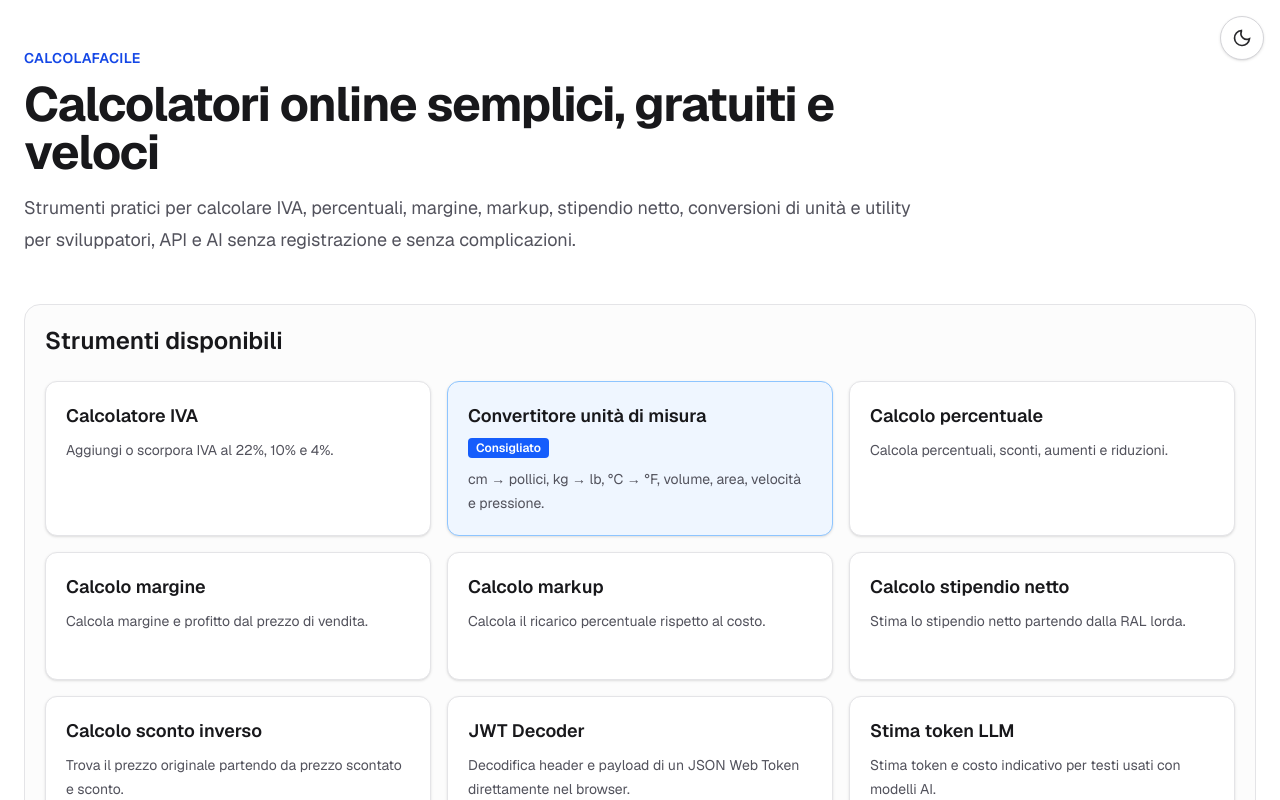
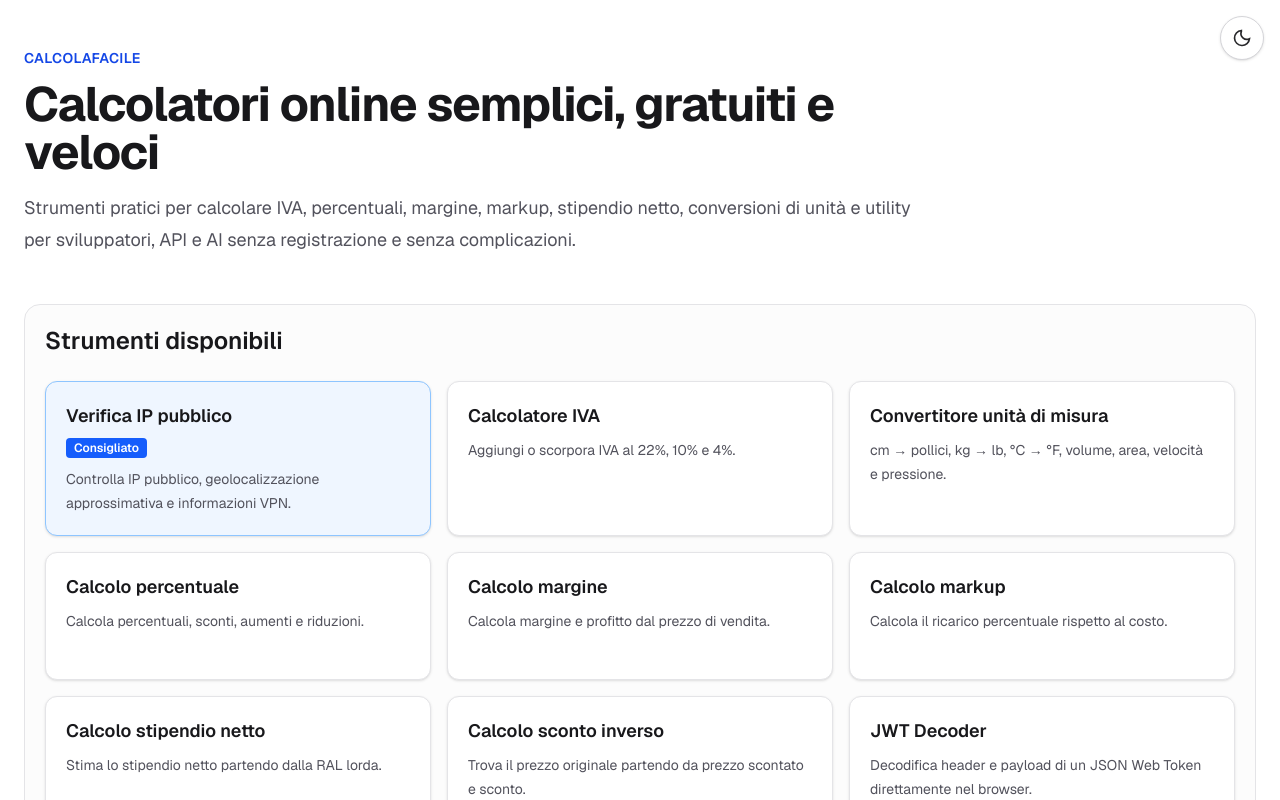
Before and after one commit to elpablo/calcolafacile, a Next.js app: page /it in a window 1280 px wide. Shown: the top 800 px of the page. Built offline with nearby package versions, Linux system fonts and the light colour scheme.

Commit message:
Refactor tool ordering to use featuredToolKey for improved clarity and consistency in English and Italian pages

```diff
--- a/src/app/en/page.js
+++ b/src/app/en/page.js
@@ -15,6 +15,8 @@ export const metadata = {
         },
     },
 };
+
+const featuredToolKey = "tokenEstimator";
 
 const toolOrder = [
     "vat",
@@ -35,7 +37,10 @@ const toolOrder = [
     "publicIp",
 ];
 
-const tools = getToolsInOrder("en", toolOrder);
+const tools = getToolsInOrder("en", [
+    featuredToolKey,
+    ...toolOrder.filter((toolKey) => toolKey !== featuredToolKey),
+]);
 
 export default function Home() {
     return (
@@ -64,7 +69,7 @@ export default function Home() {
 
                 <div className="grid gap-4 sm:grid-cols-2 xl:grid-cols-3">
                     {tools.map((tool) => {
-                        const isFeatured = tool.key === "json";
+                        const isFeatured = tool.key === featuredToolKey;
 
                         return (
                             <Link
--- a/src/app/it/page.js
+++ b/src/app/it/page.js
@@ -11,6 +11,8 @@ export const metadata = {
         canonical: "https://calcolafacile.org/it",
     },
 };
+
+const featuredToolKey = "publicIp";
 
 const toolOrder = [
     "vat",
@@ -31,7 +33,10 @@ const toolOrder = [
     "publicIp",
 ];
 
-const tools = getToolsInOrder("it", toolOrder);
+const tools = getToolsInOrder("it", [
+    featuredToolKey,
+    ...toolOrder.filter((toolKey) => toolKey !== featuredToolKey),
+]);
 
 export default function Home() {
     return (
@@ -60,7 +65,7 @@ export default function Home() {
 
                 <div className="grid gap-4 sm:grid-cols-2 xl:grid-cols-3">
                     {tools.map((tool) => {
-                        const isFeatured = tool.key === "unitConverter";
+                        const isFeatured = tool.key === featuredToolKey;
 
                         return (
                             <Link
```
